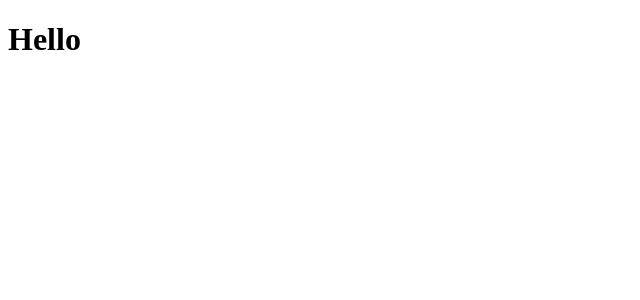
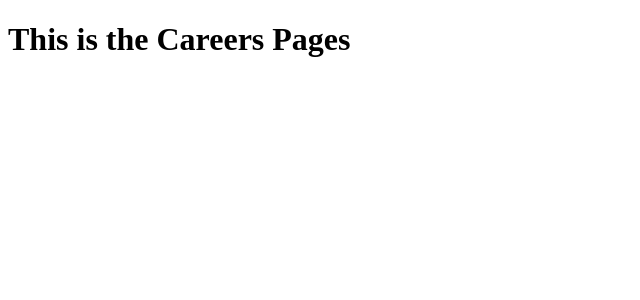
Before and after one commit to vrvivek443/Project, an Angular app: page / in a window 1280 px wide. Shown: the top 300 px of the page, without its empty margins (0-640 px from the left). Built offline with nearby package versions, Linux system fonts and the light colour scheme.

Commit message:
Change-01

```diff
--- a/src/app/app.component.html
+++ b/src/app/app.component.html
@@ -1 +1,2 @@
-<h1>Hello</h1>
+<h1>This is the Careers Pages
+</h1>
```
